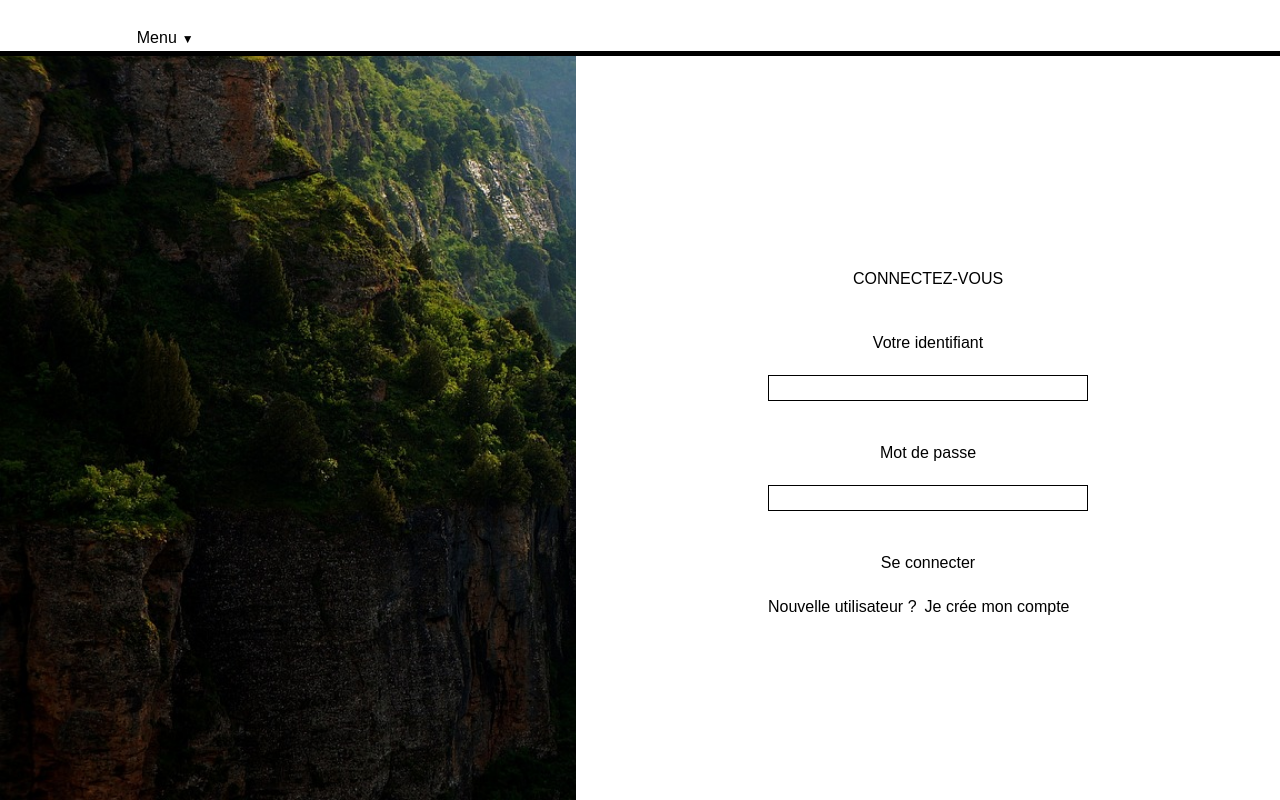
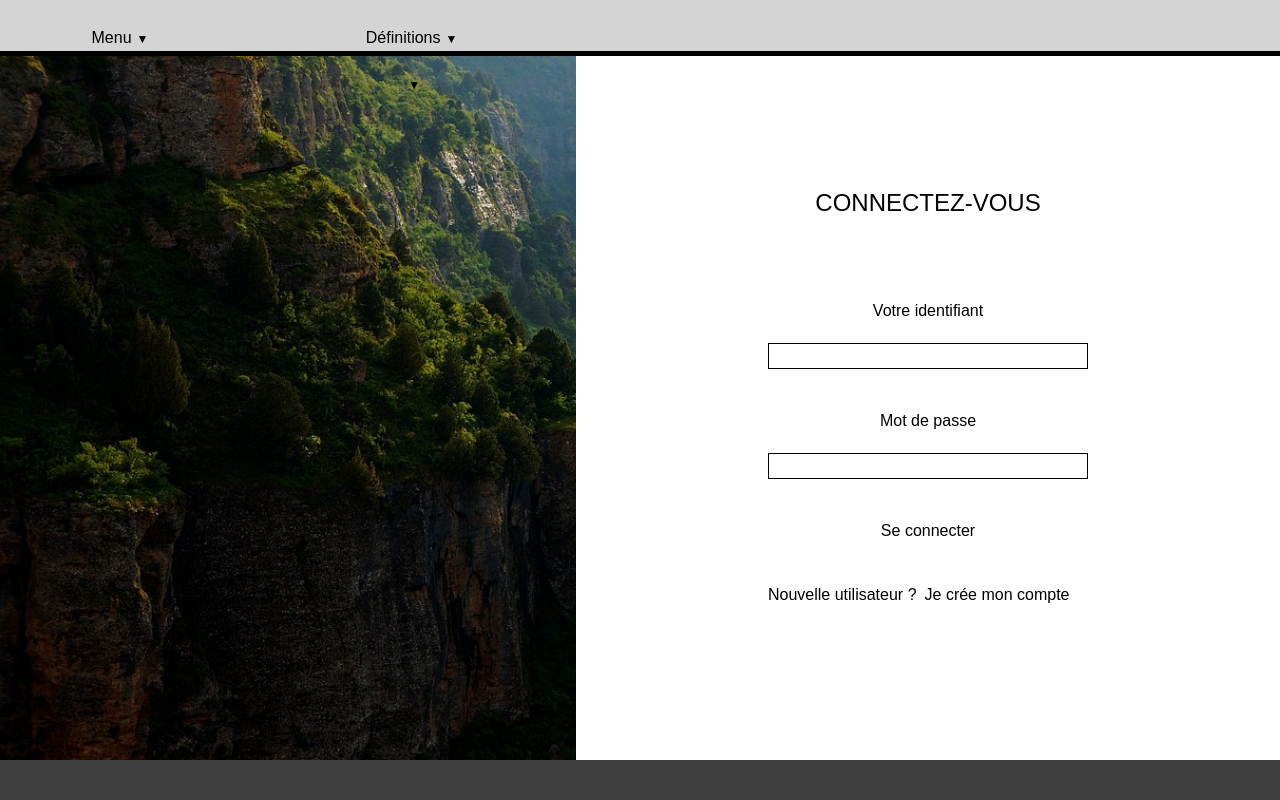
Before and after one commit to pigloo63/Projet-G-ologie, a React (Create React App) app in the folder FrontEnd/index/: page /auth in a window 1280 px wide. Built offline with nearby package versions, Linux system fonts and the light colour scheme.

Commit message:
Modification page connection et création de compte

```diff
--- a/FrontEnd/index/src/auth/AuthForm.js
+++ b/FrontEnd/index/src/auth/AuthForm.js
@@ -68,19 +68,19 @@ const AuthForm = () => {
 
   return (
     <div>
-      <section className='parallax-config min-h-[100vh] bg-cover w-[45%]'>
+      <section className='parallax-config h-[95vh] bg-cover w-[45%]'>
         {close && (
-          <section className="m-auto fixed top-1/3 left-[60%] w-[25%]">
+          <div className="m-auto fixed top-1/3 left-[60%] w-[25%]">
             {/* <FontAwesomeIcon
               onClick={closeModal}
               icon={faXmark}
               className="cursor-pointer mb-5"
               size="lg"
             /> */}
-            <p className="text-center">CONNECTEZ-VOUS</p>
+            <p className="text-center text-2xl mt-[-10vh]">CONNECTEZ-VOUS</p>
             <form
               onSubmit={submitHandler}
-              className="flex flex-col mt-10 text-center"
+              className="flex flex-col mt-[10vh] text-center"
             >
               <label htmlFor="identifiant" className="mb-5">
                 Votre identifiant
@@ -111,7 +111,7 @@ const AuthForm = () => {
               )}
               <button type={'submit'}>Se connecter</button>
             </form>
-            <div className="mt-5 flex">
+            <div className="mt-10 flex">
               <p className="mr-2">Nouvelle utilisateur ? </p>
               <Link
                 to="/createAccount"
@@ -120,9 +120,10 @@ const AuthForm = () => {
                 Je crée mon compte
               </Link>
             </div>
-          </section>
+          </div>
         )}
       </section>
+      <section className="w-full h-[5vh] bg-buffer"></section>
     </div>
   )
 }
--- a/FrontEnd/index/src/auth/CreateAccount.js
+++ b/FrontEnd/index/src/auth/CreateAccount.js
@@ -53,7 +53,8 @@ const CreateAccount = () => {
 
   return (
     <div>
-      <section className='parallax-config bg-cover min-h-[100vh] w-[45%]'>
+      <section className='parallax-config bg-cover min-h-[95vh] w-[45%]'>
+        <p className='absolute top-[20vh] left-[131vh] text-2xl'>INSCRIVEZ-VOUS</p>
         <form
           onSubmit={signupLogger}
           className="flex flex-col w-1/2 text-center fixed top-1/3 left-[45%]"
@@ -102,6 +103,7 @@ const CreateAccount = () => {
           </button>
         </form>
       </section>
+      <section className="w-full min-h-[5vh] bg-buffer"></section>
     </div>
   )
 }
--- a/FrontEnd/index/src/component/header.js
+++ b/FrontEnd/index/src/component/header.js
@@ -40,12 +40,12 @@ const Header = () => {
 
   return (
     <div>
-      {(scroll <= 700) && <div className='bg-white w-full h-[7vh] fixed border-b-[5px]'>
+      {(scroll <= 700) && <div className='w-full h-[7vh] fixed border-b-[5px] bg-neutral'>
         <div className="fixed top-4 left-10">
-          <nav>
-            <ul>
+          <nav className='flex'>
+            <ul className='w-[10vh]'>
               <li className="deroulant">
-                <a href="#" className=''>Menu</a>
+                <a href="#">Menu</a>
                 {!isLoggedIn && (
                   <ul className="sous">
                     {/*location.pathname permet d'indiquer la page en cours, si page d'acceuil on n'affiche pas le lien*/}
@@ -92,6 +92,12 @@ const Header = () => {
                 )}
               </li>
             </ul>
+            <ul className='ml-[200px]'>
+              <li className='deroulant'>
+                <a href="#">Définitions</a>
+                <Link></Link>
+              </li>
+            </ul>
           </nav>
         </div>
       </div>}
--- a/FrontEnd/index/src/css/Index.css
+++ b/FrontEnd/index/src/css/Index.css
@@ -2,13 +2,13 @@
 @tailwind components;
 @tailwind utilities;
 
-@import url('https://fonts.googleapis.com/css2?family=Lobster&display=swap');
+@import url('https://fonts.googleapis.com/css2?family=Oswald&display=swap');
 
 
 body{
     margin:auto;
     scroll-behavior: auto;
-    font-family: 'Lobster', sans-serif;
+    font-family: 'Oswald', sans-serif;
 }
 
 .parallax-config{
--- a/FrontEnd/index/src/pages/home.js
+++ b/FrontEnd/index/src/pages/home.js
@@ -1,3 +1,4 @@
+/* eslint-disable no-unused-vars */
 import React, { useState } from 'react'
 import { Link } from 'react-router-dom'
 import '../css/Index.css'
@@ -71,7 +72,7 @@ const Home = () => {
               to="/Natifs"
               className="m-auto min-w-full min-h-[10vh] hover:font-bold"
             >
-              <p className="justify-start mb-1">Element Natifs</p>
+              <p className="justify-start mb-1">Elements Natifs</p>
               <div className="img-natifs bg-center bg-cover min-h-[20vh]"></div>
             </Link>
           </div>
@@ -133,9 +134,7 @@ const Home = () => {
           </div>
         </div>
       </section>
-      <section className="w-full min-h-[10vh] bg-buffer">
-
-      </section>
+      <section className="w-full min-h-[10vh] bg-buffer"></section>
       {/* <div
         className="flex w-full fixed top-[400px] border p-6 rounded-3xl mr-10 bg-white
       h-full"
--- a/FrontEnd/index/tailwind.config.js
+++ b/FrontEnd/index/tailwind.config.js
@@ -7,7 +7,8 @@ module.exports = {
     colors: {
       white: colors.white,
       red: colors.red,
-      'buffer': 'rgb(63 63 63)'
+      'buffer': 'rgb(63 63 63)',
+      'neutral' : 'rgb(212 212 212)'
     },
     extend: {
       backgroundImage: {
```
